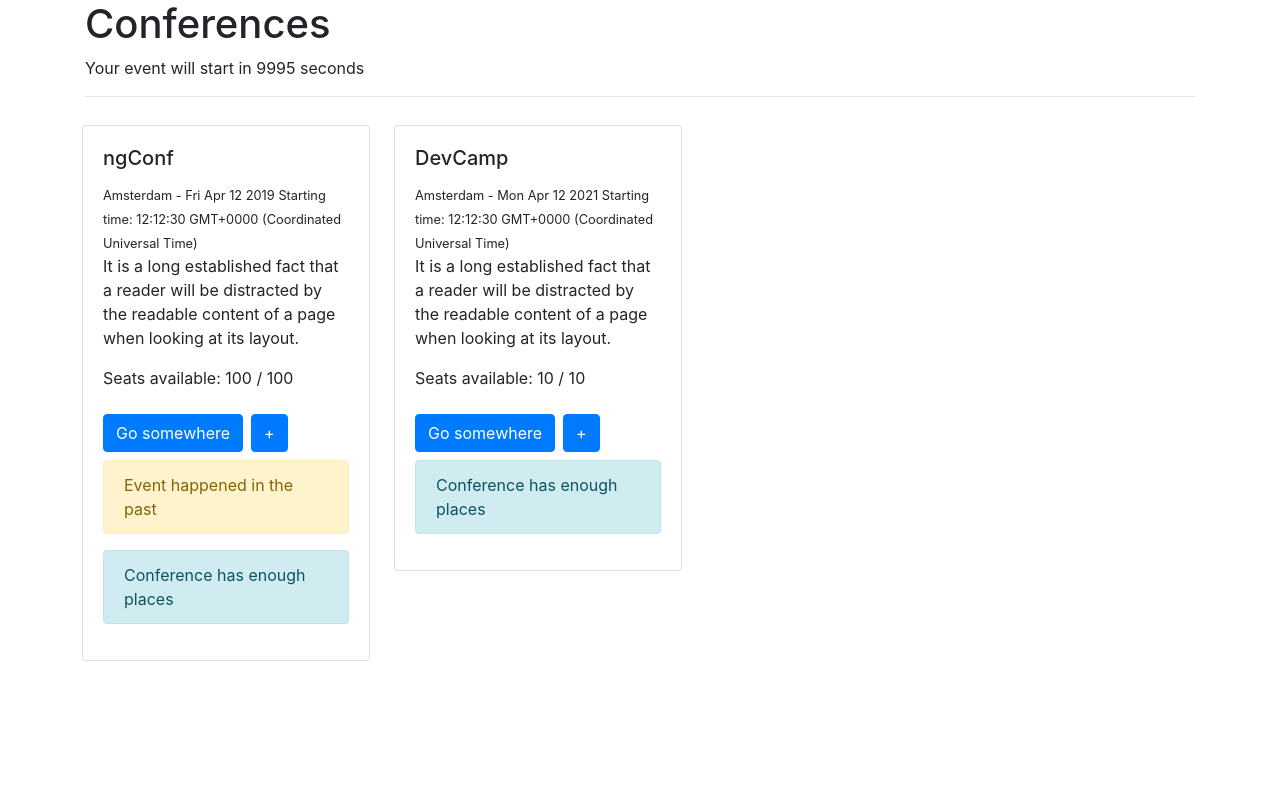
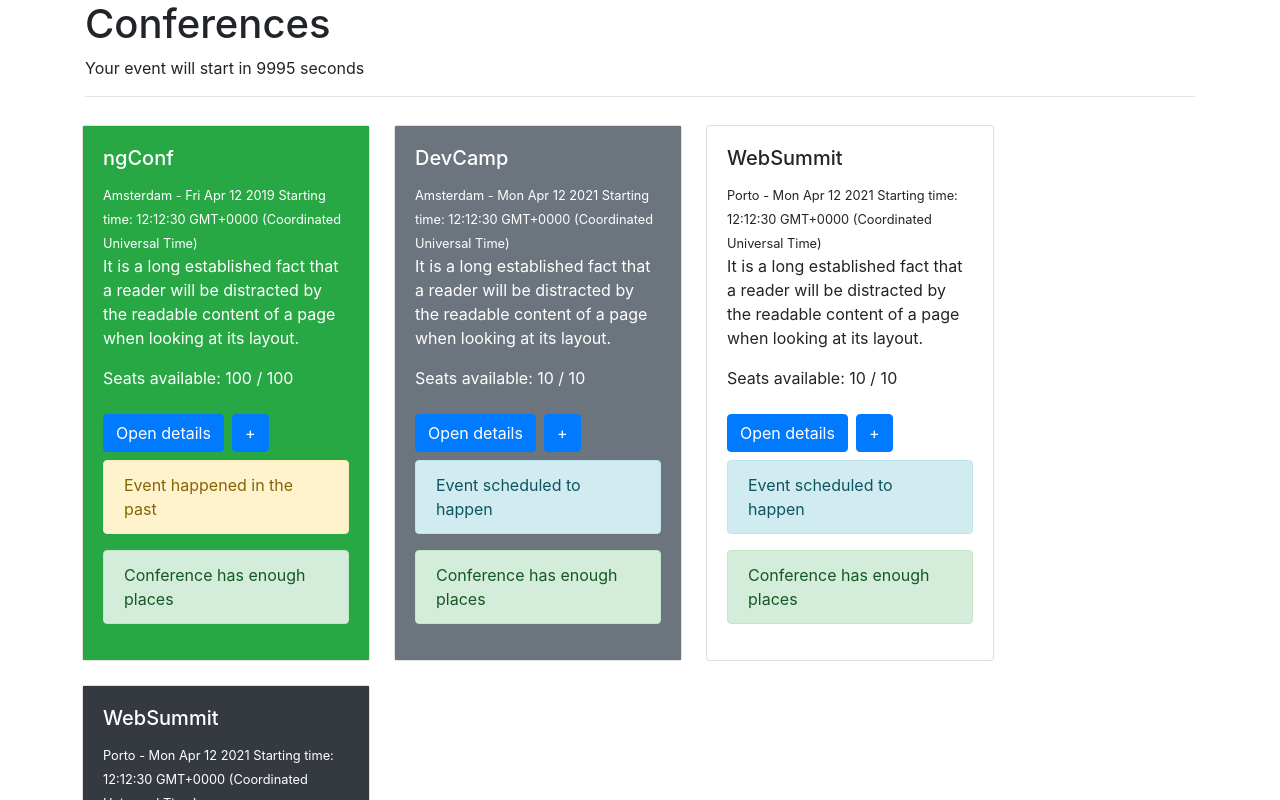
Before and after one commit to Cornel777/it-step-angular, an Angular app: page / in a window 1280 px wide. Shown: the top 800 px of the page. Built offline with nearby package versions, Linux system fonts and the light colour scheme.

Commit message:
Finalized exercise

```diff
--- a/src/app/app.component.html
+++ b/src/app/app.component.html
@@ -3,8 +3,9 @@
   Your event will start in {{time}} seconds
   <hr>
   <div class="row">
-    <app-conference *ngFor="let conf of conferences" [name]="conf.name" [description]="conf.description"
-      [location]="conf.location" [startingTime]="conf.startingTime" [capacity]=conf.capacity>
+    <app-conference *ngFor="let conf of conferences; odd as isOdd; first as isFirst; last as isLast" [name]="conf.name"
+      [description]="conf.description" [isOdd]="isOdd" [isFirst]="isFirst" [isLast]="isLast" [location]="conf.location"
+      [startingTime]="conf.startingTime" [capacity]=conf.capacity>
     </app-conference>
 
   </div>
--- a/src/app/app.component.ts
+++ b/src/app/app.component.ts
@@ -23,6 +23,20 @@
       location: "Amsterdam",
       startingTime: new Date(2021, 3, 12, 12,12,30),
       capacity: 10
+    },
+    {
+      name: "WebSummit",
+      description: "It is a long established fact that a reader will be distracted by the readable content of a page when looking at its layout.",
+      location: "Porto",
+      startingTime: new Date(2021, 3, 12, 12,12,30),
+      capacity: 10
+    },
+    {
+      name: "WebSummit",
+      description: "It is a long established fact that a reader will be distracted by the readable content of a page when looking at its layout.",
+      location: "Porto",
+      startingTime: new Date(2021, 3, 12, 12,12,30),
+      capacity: 10
     }
   ]
   constructor(){
--- a/src/app/conference/conference.component.html
+++ b/src/app/conference/conference.component.html
@@ -1,16 +1,21 @@
 <div class="card">
   <!-- <img class="card-img-top" src="https://source.unsplash.com/random/200x200" alt="Card image cap"> -->
-  <div class="card-body">
+  <div class="card-body" [ngClass]='cardStyle()'>
     <h5 class="card-title">{{name}}</h5>
     <small>{{location}} - {{startingTime.toDateString()}} </small>
     <small>Starting time: {{startingTime.toTimeString()}} </small>
     <p class="card-text">{{description}}</p>
     <p>Seats available: {{availableSeats()}}</p>
-    <a class="btn btn-primary">Go somewhere</a>
+    <a class="btn btn-primary">Open details</a>
     <button class="btn btn-primary m-2" (click)="addParticipant()">+</button>
-    <div *ngIf="passed" class="alert alert-warning" role="alert">
+    <div *ngIf="passed; else currentEvent" class="alert alert-warning" role="alert">
       Event happened in the past
     </div>
+    <ng-template #currentEvent>
+      <div class="alert alert-info">
+        Event scheduled to happen
+      </div>
+    </ng-template>
     <div [ngSwitch]="capacityLevel">
       <div *ngSwitchCase="'full'" class="alert alert-danger" role="alert">
         Conference full
@@ -18,7 +23,7 @@
       <div *ngSwitchCase="'moderate'" class="alert alert-warning" role="alert">
         Conference in high demand
       </div>
-      <div *ngSwitchDefault class="alert alert-info" role="alert">
+      <div *ngSwitchDefault class="alert alert-success" role="alert">
         Conference has enough places
       </div>
     </div>
--- a/src/app/conference/conference.component.ts
+++ b/src/app/conference/conference.component.ts
@@ -18,6 +18,12 @@
   startingTime: Date
   @Input()
   capacity: number
+  @Input()
+  isOdd?: boolean
+  @Input()
+  isFirst?: boolean
+  @Input()
+  isLast?: boolean
   participants: Array<Participant>
   passed: boolean
   capacityLevel: string
@@ -30,6 +36,7 @@
 
   ngOnInit(): void {
     this.passed = this.startingTime < new Date()
+    console.log('is odd', this.isOdd)
   }
 
   availableSeats(): String{
@@ -47,4 +54,10 @@
       this.participants.push(new Participant())
     }
   }
+
+  cardStyle(){
+    if (this.isFirst) return "text-white bg-success"
+    if (this.isLast) return "text-white bg-dark"
+    if (this.isOdd) return "text-white bg-secondary"
+  }
 }
```
Also changed, not shown: src/app/conference/conference.component.css (line endings or trailing spaces).
